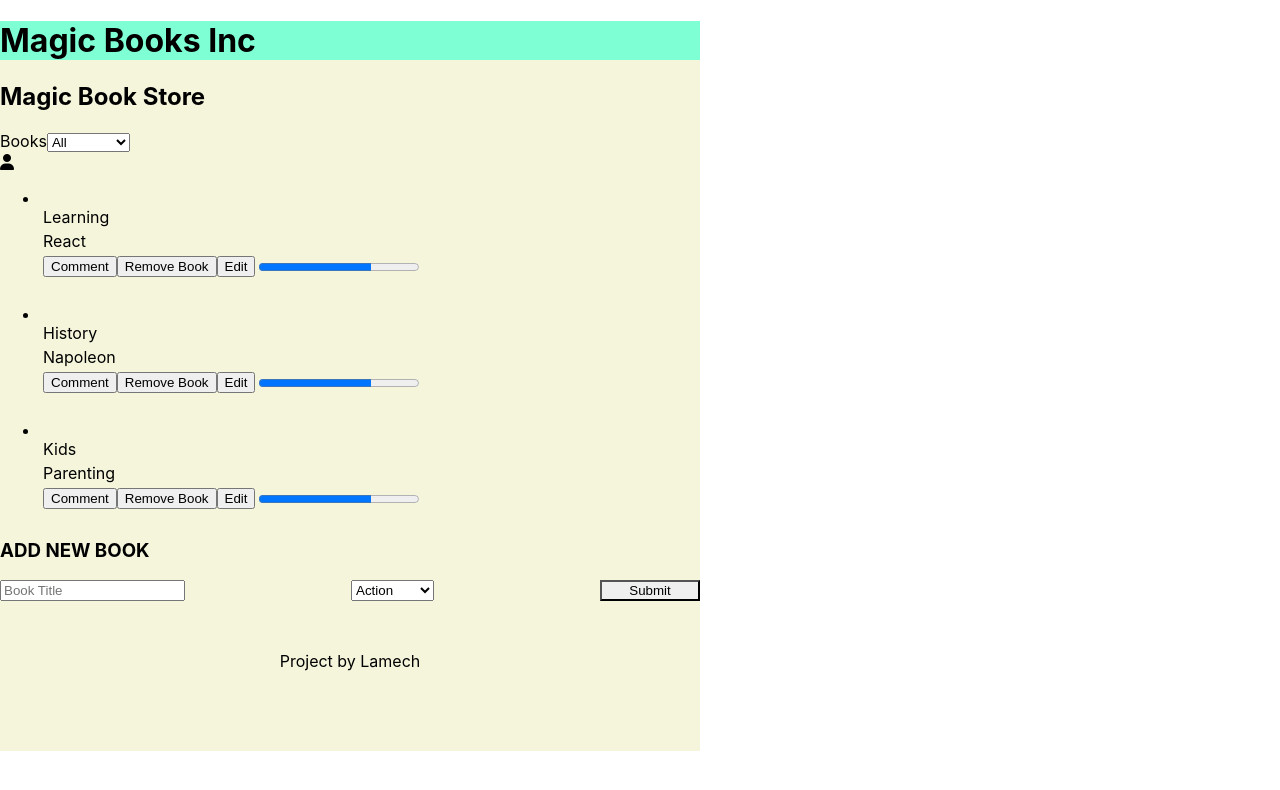
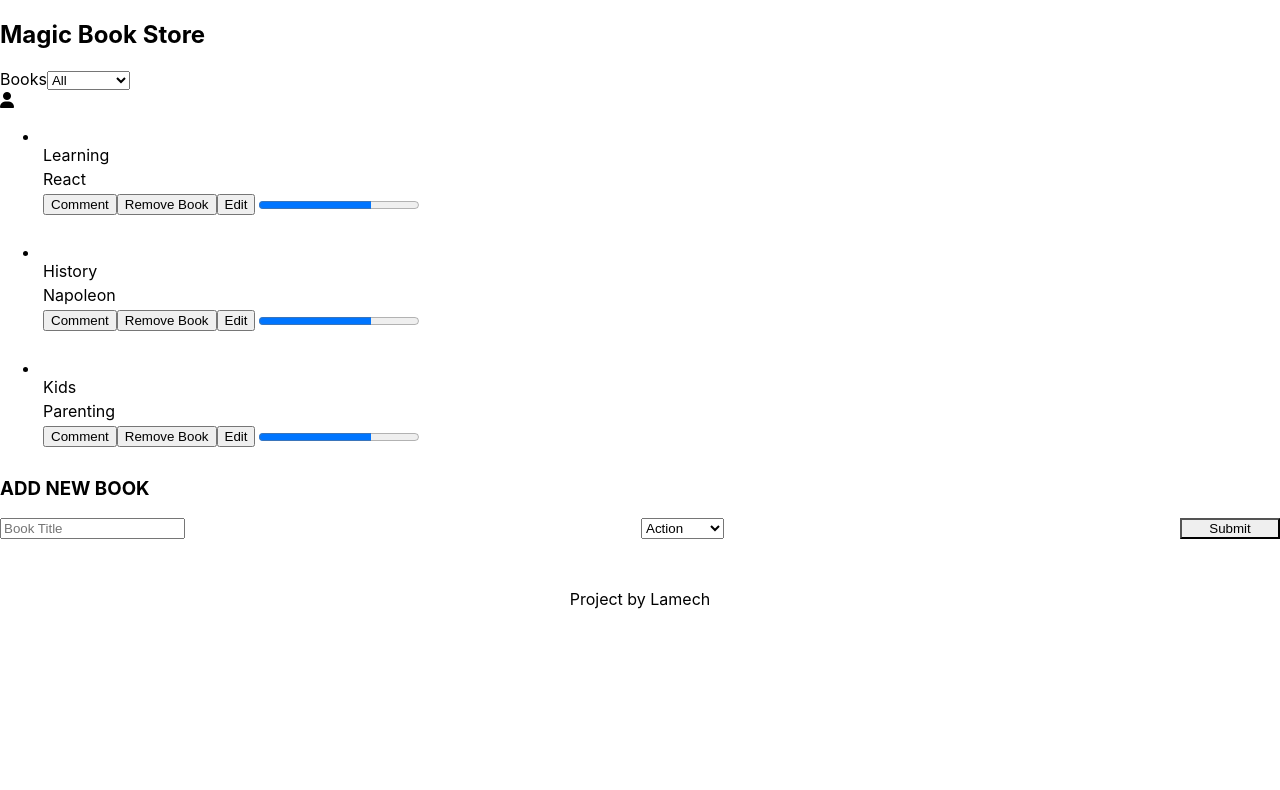
Before and after one commit to settix-dev/Magic-book-store, a React (Create React App) app: page / in a window 1280 px wide. Shown: the top 790 px of the page. Built offline with nearby package versions, Linux system fonts and the light colour scheme.

Commit message:
Transfer Header component to BooksList, Rename className

```diff
--- a/src/presentationalComponents/App.js
+++ b/src/presentationalComponents/App.js
@@ -3,12 +3,10 @@ import BooksForm from "../containerComponents/BooksForm";
 import BooksList from "../containerComponents/BooksList";
 import "./App.css";
 import Footer from "./Footer";
-import Header from "./Header";
 
 const App = () => {
   return (
-    <div className="container">
-      <Header />
+    <div className="container-fluid px-5">
       <BooksList />
       <div>
         <BooksForm />
```
